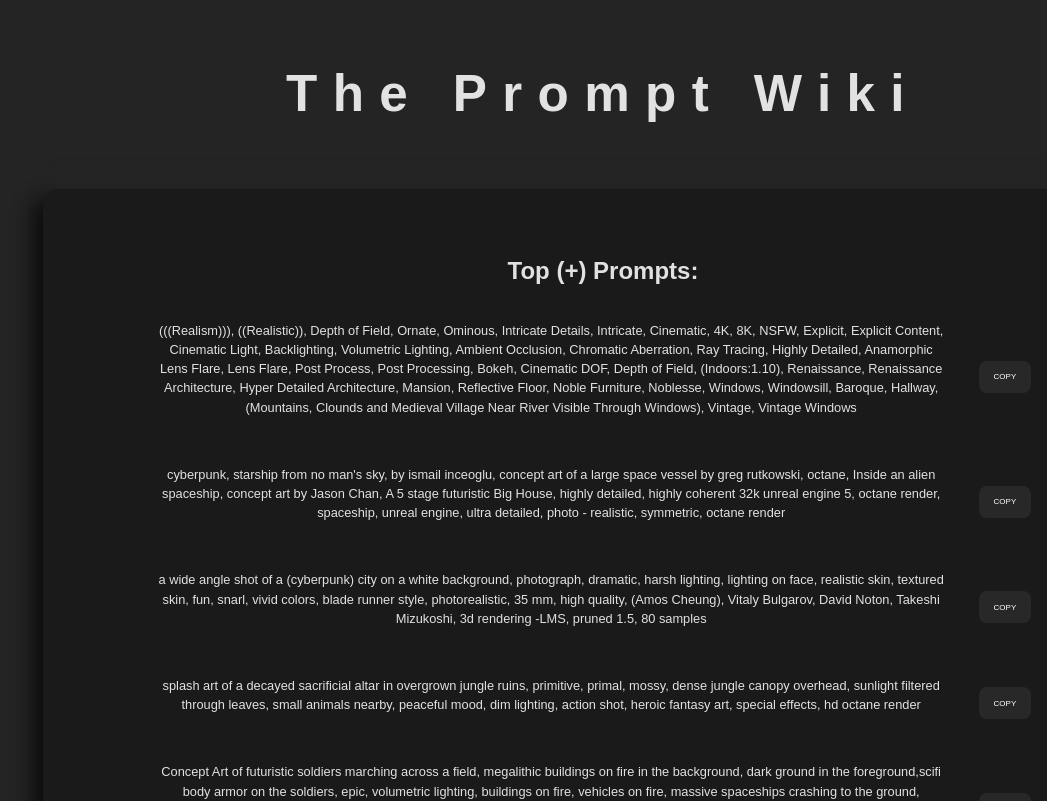
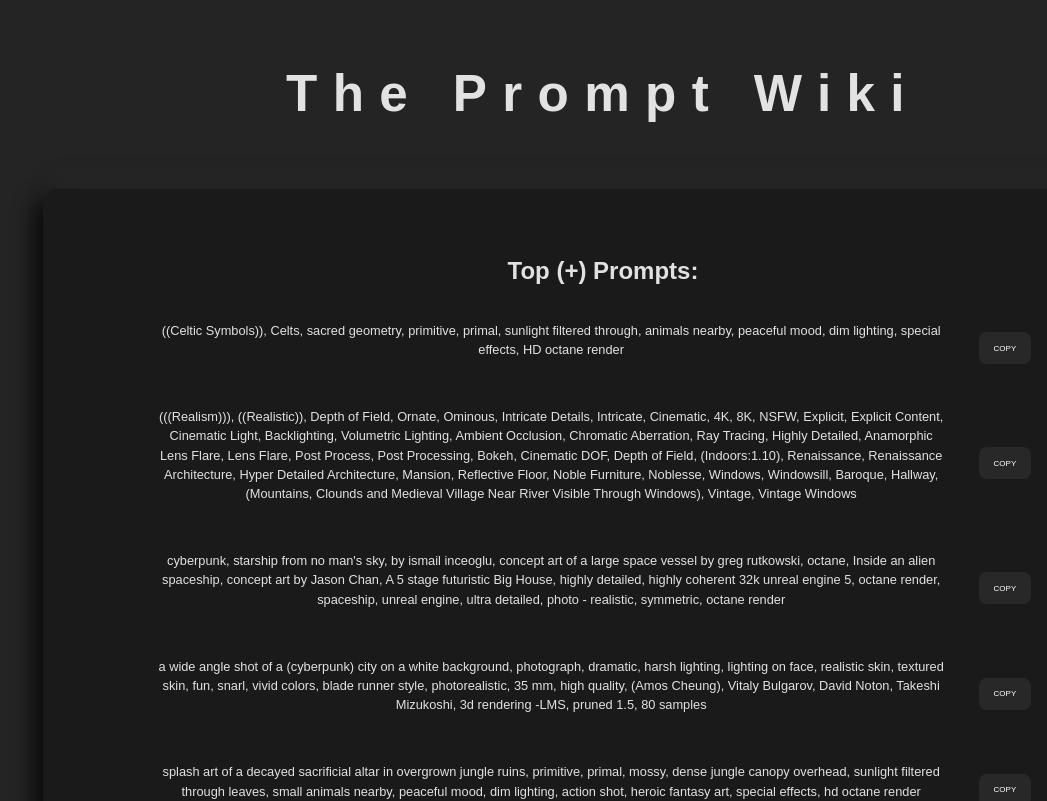
Before and after one commit to tflannagan/PromptWiki, a React (Vite) app in the folder Prompt Wiki/: page / in a window 1280 px wide. Shown: the top 801 px of the page, without its empty margins (37-1084 px from the left). Built offline with nearby package versions, Linux system fonts and the light colour scheme; a web font is replaced by a local one.

Commit message:
added + prompt

```diff
--- a/Prompt Wiki/src/App.tsx
+++ b/Prompt Wiki/src/App.tsx
@@ -14,6 +14,12 @@ function App() {
         <blockquote>
         <h2>Top (+) Prompts:</h2>
 
+        <div className="module">
+          <p>((Celtic Symbols)), Celts, sacred geometry, primitive, primal, sunlight filtered through, animals nearby, peaceful mood, dim lighting, special effects, HD octane render</p>
+            <CopyToClipboard text="((Celtic Symbols)), Celts, sacred geometry, primitive, primal, sunlight filtered through, animals nearby, peaceful mood, dim lighting, special effects, HD octane render">
+              <button>Copy</button>
+            </CopyToClipboard>
+          </div>
 
         <div className="module">
           <p>(((Realism))), ((Realistic)), Depth of Field, Ornate, Ominous, Intricate Details, Intricate, Cinematic, 4K, 8K, NSFW, Explicit, Explicit Content, Cinematic Light, Backlighting, Volumetric Lighting, Ambient Occlusion, Chromatic Aberration, Ray Tracing, Highly Detailed, Anamorphic Lens Flare, Lens Flare, Post Process, Post Processing, Bokeh, Cinematic DOF, Depth of Field, (Indoors:1.10), Renaissance, Renaissance Architecture, Hyper Detailed Architecture, Mansion, Reflective Floor, Noble Furniture, Noblesse, Windows, Windowsill, Baroque, Hallway, (Mountains, Clounds and Medieval Village Near River Visible Through Windows), Vintage, Vintage Windows</p>
```
